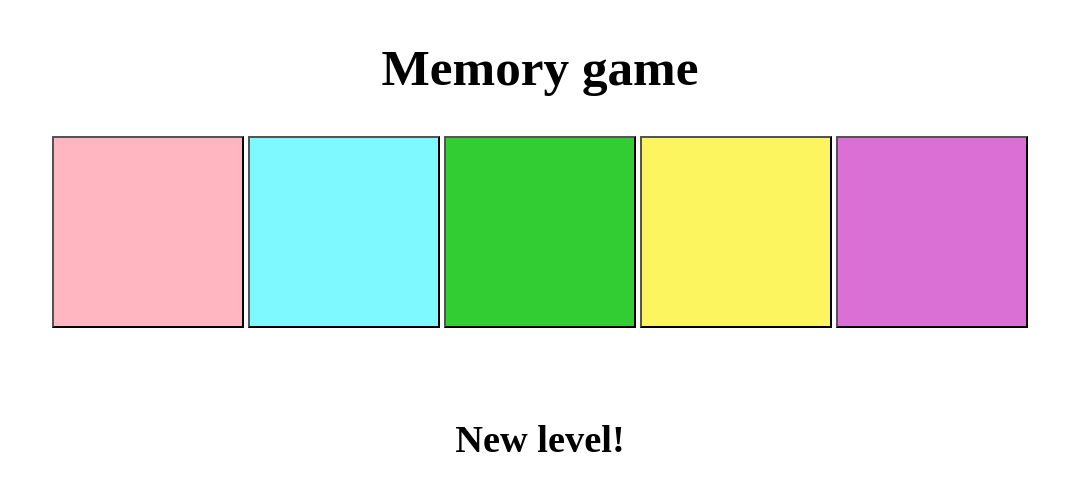
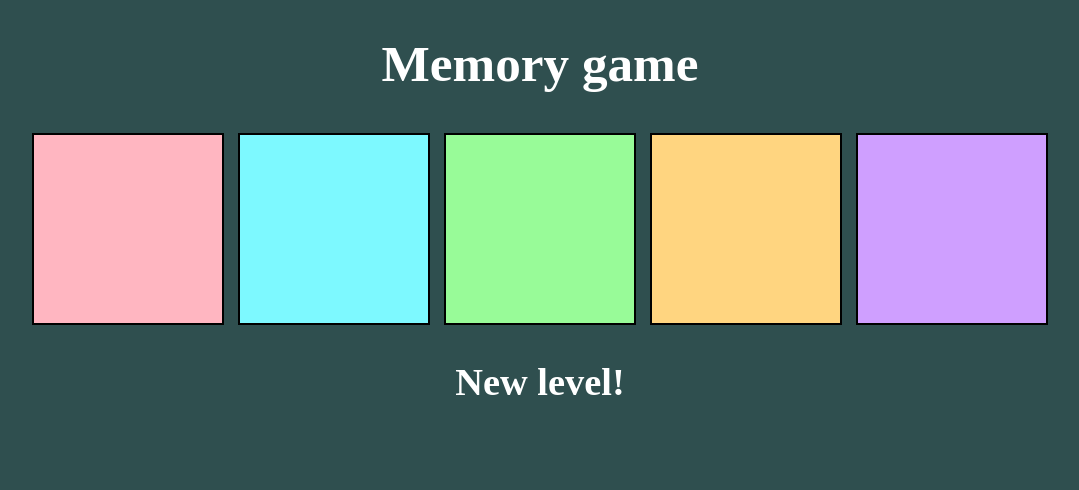
Before and after one commit to louykiller/memory-game, a plain HTML site: page index.html in a window 1280 px wide. Shown: the whole page, without its empty margins (100-1179 px from the left). Drawn offline with Linux system fonts and the light colour scheme.

Commit message:
Provavelmente versão final. Adicionei a funcionalidade de bloquear os buttons e ainda pus cores diferentes

```diff
--- a/index.html
+++ b/index.html
@@ -3,22 +3,30 @@
     <head>
         <title>Memory Game</title>
         <style>
+            body {
+                background-color: darkslategray;
+                color: white;
+            }
+
             .cores {
                 height: 15vw;
                 width: 15vw;
+                margin: 5px;
+                border: 2px solid black;
                 display: inline;
             }
 
             #reset {
                 height: 4vw;
-                width: 9vw;
+                width: 14vw;
                 font-size: 2vw;
+                margin: 10px;
                 visibility: hidden;
             }
 
             div {
                 text-align: center;
-                margin: 3vw;
+                margin: 1vw;
             }
 
         </style>
@@ -27,17 +35,17 @@
         <div>
             <h1 id="level" style="font-size: 4vw">Memory game</h1>
         </div>
-        <div>
+        <div id="colorButtons">
             <button class="cores" id="rosa"       style="background-color: #FFB6C1;"></button>
             <button class="cores" id="azul"       style="background-color: #7DF9FF;"></button>
-            <button class="cores" id="verde"      style="background-color: #32CD32;"></button>
-            <button class="cores" id="amarelo"    style="background-color: #FCF55F;"></button>
-            <button class="cores" id="roxo"       style="background-color: #DA70D6;"></button>
+            <button class="cores" id="verde"      style="background-color: #98FB98;"></button>
+            <button class="cores" id="amarelo"    style="background-color: #FFD580;"></button>
+            <button class="cores" id="roxo"       style="background-color: #CF9FFF;"></button>
         </div>
         <div>
             <br>
-            <h2 id="legenda" style="font-size:3vw;">Welcome</h1>
-            <button id="reset">Reset</button>
+            <h2 id="legenda" style="font-size:3vw; margin:0;">Welcome</h1>
+            <button id="reset">Play Again</button>
         </div>
         <script src="./script.js"></script>
 
--- a/script.js
+++ b/script.js
@@ -1,10 +1,10 @@
 // Cor: [claro, escuro]
 cores = {
     "rosa": ["#FFB6C1", "#FF1493", 0],
-    "azul": ["#7DF9FF", "#0047AB", 1],
-    "verde": ["#32CD32", "#008000", 2],
-    "amarelo": ["#FCF55F", "#DAA520", 3],
-    "roxo": ["#DA70D6", "#9F2B68", 4]
+    "azul": ["#7DF9FF", "#0096FF", 1],
+    "verde": ["#98FB98", "#7CFC00", 2],
+    "amarelo": ["#FFD580", "#FF7518", 3],
+    "roxo": ["#CF9FFF", "#BF40BF", 4]
 }
 
 // Os buttons coloridos
@@ -67,6 +67,19 @@ function criarEventListeners(){
     document.getElementById("reset").addEventListener('click', reset);
 }
 
+// Disable buttons
+function disableButtons(){
+    for(b of buttons){
+        b.disabled = true;
+    }
+}
+
+function ableButtons(){
+    for(b of buttons){
+        b.disabled = false;
+    }
+}
+
 // Fazer uma sequencia inicial e inicar o primeiro nivel
 async function sequenciaInicial(){
     const timer = 250;
@@ -98,6 +111,7 @@ function randInt(max) {
 
 // Função que muda de nivel
 async function level(x){
+    disableButtons();
     const temp = 1000;
     // Indicar que é um nivel novo
     await delay(temp);
@@ -134,12 +148,14 @@ async function level(x){
     console.log(sequencia);
     // Indicar que é a vez do jogador
     document.getElementById("legenda").innerHTML = "Your turn!";
+    ableButtons();
 }
 
 function verificaJogada(button){
     jogadas.push(cores[button.id][2]);
     // Se não for igual perdeu
     if(sequencia[jogadas.length - 1] !== jogadas[jogadas.length - 1]){
+        disableButtons();
         document.getElementById("legenda").innerHTML = "You lost!";
         fim = 1;
         document.getElementById("reset").style.visibility="visible";
@@ -160,6 +176,7 @@ function verificaJogada(button){
 }
 
 async function victory(){
+    disableButtons();
     const temp = 1000;
     document.getElementById("legenda").innerHTML = "YOU WON!";
     await delay(temp);
@@ -171,6 +188,7 @@ async function victory(){
         await delay(temp/5);
     }
     document.getElementById("legenda").innerHTML = "Game Over!";
+    document.getElementById("reset").style.visibility="visible";
 }
 
 // Função que dá reset ao jogo
```
